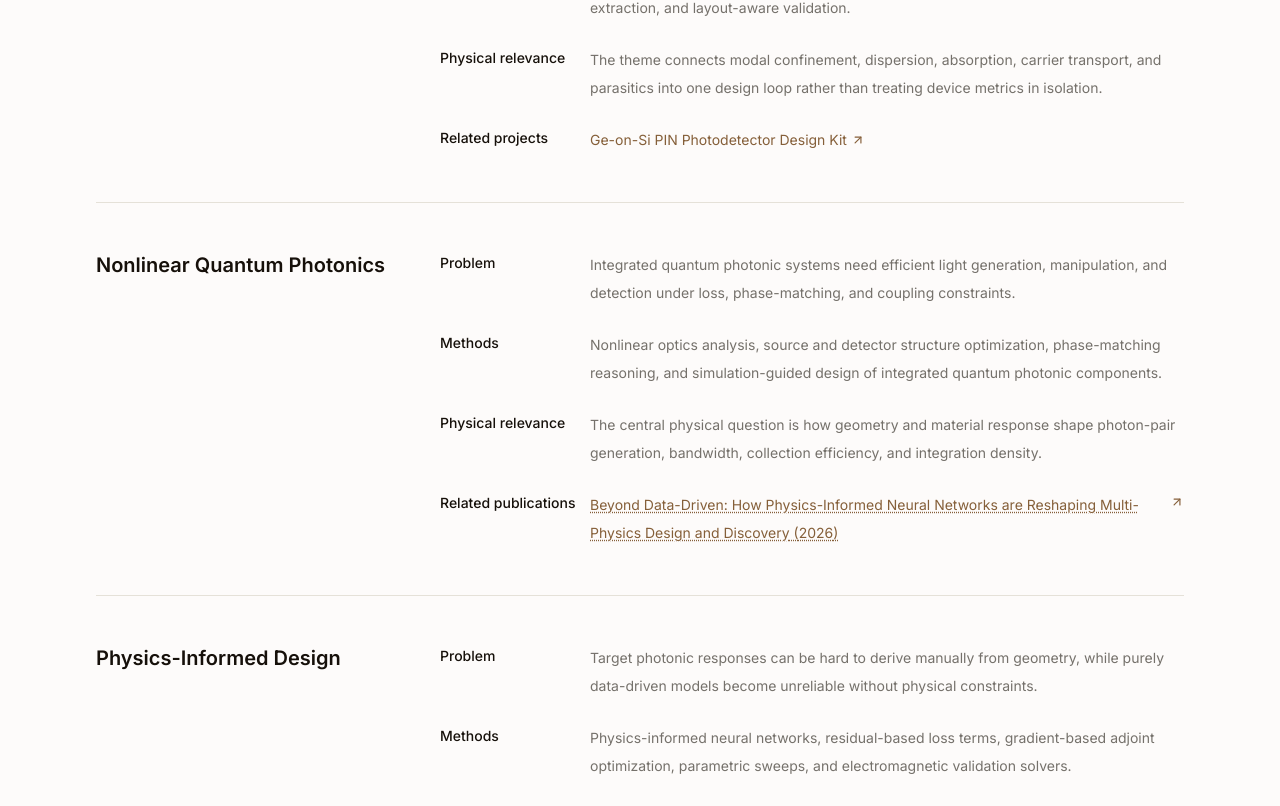
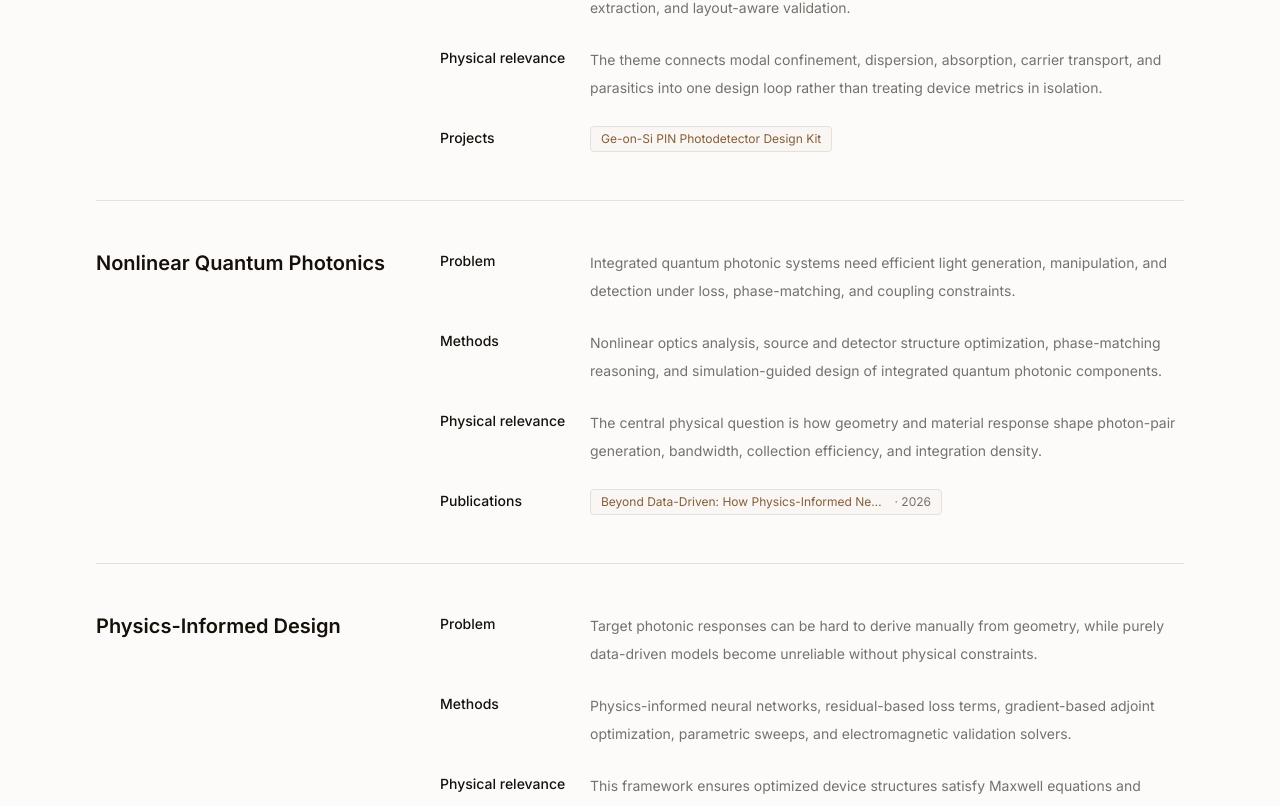
Before and after one commit to iabdul-aal/iabdul-aal.github.io, a Next.js app: page /research in a window 1280 px wide. Shown: the part 714-1520 px from the top of the page. Built offline with nearby package versions, Linux system fonts and the light colour scheme.

Commit message:
refactor: scalable chip pattern sitewide, NanoPhoto Lab IMRE A*STAR restored, remove all self-note comments

```diff
--- a/app/cv/page.tsx
+++ b/app/cv/page.tsx
@@ -41,7 +41,6 @@ export default async function CvPage() {
 
   return (
     <main>
-      {/* Header */}
       <section className="mx-auto max-w-6xl px-5 py-14 sm:px-6 md:py-20 lg:px-8">
         <div className="grid gap-10 lg:grid-cols-[minmax(0,1fr)_18rem]">
           <div className="max-w-3xl">
@@ -85,7 +84,6 @@ export default async function CvPage() {
         </div>
       </section>
 
-      {/* Education */}
       <section className="border-t border-border bg-surface">
         <div className="mx-auto max-w-6xl px-5 py-12 sm:px-6 lg:px-8">
           <h2 className="text-sm font-semibold text-foreground">Education</h2>
@@ -106,7 +104,6 @@ export default async function CvPage() {
         </div>
       </section>
 
-      {/* Research experience */}
       <section className="border-t border-border">
         <div className="mx-auto max-w-6xl px-5 py-12 sm:px-6 lg:px-8">
           <h2 className="text-sm font-semibold text-foreground">Research Experience</h2>
@@ -127,7 +124,6 @@ export default async function CvPage() {
         </div>
       </section>
 
-      {/* Publications — summary only, full list on /publications */}
       <section className="border-t border-border bg-surface">
         <div className="mx-auto max-w-6xl px-5 py-12 sm:px-6 lg:px-8">
           <div className="flex items-center justify-between">
@@ -157,7 +153,6 @@ export default async function CvPage() {
         </div>
       </section>
 
-      {/* Methods & tools — canonical location */}
       <section className="border-t border-border">
         <div className="mx-auto max-w-6xl px-5 py-12 sm:px-6 lg:px-8">
           <h2 className="text-sm font-semibold text-foreground">Methods and Tools</h2>
@@ -171,7 +166,6 @@ export default async function CvPage() {
         </div>
       </section>
 
-      {/* PDF embed */}
       <section className="border-t border-border bg-surface">
         <div className="mx-auto max-w-6xl px-5 py-12 sm:px-6 lg:px-8">
           <h2 className="mb-6 text-sm font-semibold text-foreground">PDF Preview</h2>
--- a/app/materials/page.tsx
+++ b/app/materials/page.tsx
@@ -50,7 +50,6 @@ export default async function MaterialsPage() {
 
   return (
     <main>
-      {/* Hero Section */}
       <section className="mx-auto max-w-6xl px-5 py-14 sm:px-6 md:py-20 lg:px-8">
         <div className="max-w-3xl">
           <p className="text-sm font-medium text-muted-foreground">Materials</p>
@@ -63,7 +62,6 @@ export default async function MaterialsPage() {
         </div>
       </section>
 
-      {/* Dynamic Resource Collections */}
       <section className="border-t border-border bg-surface">
         <div className="mx-auto max-w-6xl px-5 py-14 sm:px-6 lg:px-8">
           <h2 className="text-xl font-semibold text-foreground">Technical Resources</h2>
@@ -122,7 +120,6 @@ export default async function MaterialsPage() {
         </div>
       </section>
 
-      {/* Medium Articles */}
       {mediumArticles.length > 0 && (
         <section className="border-t border-border">
           <div className="mx-auto max-w-6xl px-5 py-14 sm:px-6 lg:px-8">
@@ -197,7 +194,6 @@ export default async function MaterialsPage() {
         </section>
       )}
 
-      {/* Chronological Talks List */}
       <section className="mx-auto max-w-6xl px-5 py-14 sm:px-6 lg:px-8">
         <h2 className="text-xl font-semibold text-foreground">Chronological Sessions</h2>
         <p className="mt-2 text-sm text-muted-foreground">
--- a/app/page.tsx
+++ b/app/page.tsx
@@ -41,7 +41,6 @@ export default async function Home() {
     <main>
       <script type="application/ld+json" dangerouslySetInnerHTML={{ __html: JSON.stringify(jsonLd) }} />
 
-      {/* Hero */}
       <section className="mx-auto grid max-w-6xl gap-10 px-5 py-16 sm:px-6 md:grid-cols-[minmax(0,1fr)_13rem] md:items-start md:py-24 lg:px-8">
         <div className="max-w-2xl">
           <p className="text-sm font-medium text-muted-foreground">{identity.shortTitle}</p>
@@ -86,7 +85,6 @@ export default async function Home() {
         </div>
       </section>
 
-      {/* Research summary */}
       <section className="border-y border-border bg-surface">
         <div className="mx-auto grid max-w-6xl gap-8 px-5 py-12 sm:px-6 md:grid-cols-[16rem_minmax(0,1fr)] lg:px-8">
           <div>
@@ -120,7 +118,6 @@ export default async function Home() {
         </div>
       </section>
 
-      {/* Featured project */}
       <section className="mx-auto max-w-6xl px-5 py-16 sm:px-6 lg:px-8">
         <div className="grid gap-8 md:grid-cols-[16rem_minmax(0,1fr)]">
           <div>
@@ -164,7 +161,6 @@ export default async function Home() {
         </div>
       </section>
 
-      {/* Selected publications */}
       <section className="border-y border-border bg-surface">
         <div className="mx-auto grid max-w-6xl gap-8 px-5 py-16 sm:px-6 md:grid-cols-[16rem_minmax(0,1fr)] lg:px-8">
           <div>
@@ -181,7 +177,6 @@ export default async function Home() {
         </div>
       </section>
 
-      {/* Recent activity */}
       <section className="mx-auto grid max-w-6xl gap-8 px-5 py-16 sm:px-6 md:grid-cols-[16rem_minmax(0,1fr)] lg:px-8">
         <div>
           <h2 className="text-sm font-semibold text-foreground">Recent Activity</h2>
--- a/app/publications/page.tsx
+++ b/app/publications/page.tsx
@@ -80,7 +80,6 @@ export default async function PublicationsPage() {
         </div>
       </section>
 
-      {/* Google Scholar metrics strip */}
       <section className="border-y border-border bg-surface">
         <div className="mx-auto max-w-6xl px-5 py-6 sm:px-6 lg:px-8">
           <div className="flex flex-wrap items-center justify-between gap-4">
--- a/app/research/page.tsx
+++ b/app/research/page.tsx
@@ -1,5 +1,4 @@
 import Link from "next/link"
-import { ArrowUpRight } from "lucide-react"
 import { researchThemes } from "@/lib/academic-content"
 import { getProjectsForTheme } from "@/lib/database"
 import { loadPublications } from "@/lib/publications"
@@ -63,16 +62,16 @@ export default async function ResearchPage() {
 
                     {themeProjects.length > 0 && (
                       <div className="grid gap-1.5 sm:grid-cols-[9rem_minmax(0,1fr)]">
-                        <dt className="text-sm font-medium text-foreground pt-0.5">Related projects</dt>
-                        <dd className="flex flex-wrap gap-3 text-sm leading-7">
+                        <dt className="text-sm font-medium text-foreground pt-0.5">Projects</dt>
+                        <dd className="flex flex-wrap gap-2">
                           {themeProjects.map((project) => (
                             <Link
                               key={project.id}
                               href={`/projects#${project.id}`}
-                              className="inline-flex items-center gap-1 text-accent hover:text-accent-strong transition-colors"
+                              className="inline-block max-w-[16rem] truncate rounded border border-border bg-surface px-2.5 py-1 text-xs text-accent hover:border-accent hover:bg-card transition-colors"
+                              title={project.title}
                             >
                               {project.title}
-                              <ArrowUpRight className="h-3.5 w-3.5" />
                             </Link>
                           ))}
                         </dd>
@@ -81,16 +80,17 @@ export default async function ResearchPage() {
 
                     {themePublications.length > 0 && (
                       <div className="grid gap-1.5 sm:grid-cols-[9rem_minmax(0,1fr)]">
-                        <dt className="text-sm font-medium text-foreground pt-0.5">Related publications</dt>
-                        <dd className="flex flex-col gap-2 text-sm leading-7">
+                        <dt className="text-sm font-medium text-foreground pt-0.5">Publications</dt>
+                        <dd className="flex flex-wrap gap-2">
                           {themePublications.map((pub) => (
                             <Link
                               key={pub.id}
                               href={`/publications#${pub.id}`}
-                              className="inline-flex items-start gap-1 text-accent hover:text-accent-strong transition-colors"
+                              className="inline-flex max-w-[22rem] items-baseline gap-1.5 truncate rounded border border-border bg-surface px-2.5 py-1 text-xs text-accent hover:border-accent hover:bg-card transition-colors"
+                              title={pub.title}
                             >
-                              <span className="underline decoration-dotted underline-offset-2">{pub.title} ({pub.year})</span>
-                              <ArrowUpRight className="h-3.5 w-3.5 shrink-0 mt-1" />
+                              <span className="truncate">{pub.title}</span>
+                              <span className="shrink-0 text-muted-foreground">· {pub.year}</span>
                             </Link>
                           ))}
                         </dd>
--- a/components/publications-list.tsx
+++ b/components/publications-list.tsx
@@ -63,8 +63,7 @@ export function PublicationsList({ publications, compact = false }: Publications
               )}
 
               {publication.relatedThemes && publication.relatedThemes.length > 0 && (
-                <div className="mt-3 flex flex-wrap items-center gap-2 text-xs">
-                  <span className="text-muted-foreground">Topics:</span>
+                <div className="mt-3 flex flex-wrap gap-2">
                   {publication.relatedThemes.map((themeId) => {
                     const theme = researchThemes.find((t) => t.id === themeId)
                     if (!theme) return null
@@ -72,7 +71,8 @@ export function PublicationsList({ publications, compact = false }: Publications
                       <Link
                         key={themeId}
                         href={`/research#${themeId}`}
-                        className="rounded-md border border-border bg-surface px-2 py-0.5 text-accent hover:border-accent hover:text-accent-strong transition-colors"
+                        className="inline-block max-w-[16rem] truncate rounded border border-border bg-surface px-2.5 py-1 text-xs text-accent hover:border-accent hover:bg-card transition-colors"
+                        title={theme.title}
                       >
                         {theme.title}
                       </Link>
@@ -82,8 +82,7 @@ export function PublicationsList({ publications, compact = false }: Publications
               )}
 
               {publication.relatedProjects && publication.relatedProjects.length > 0 && (
-                <div className="mt-2 flex flex-wrap items-center gap-2 text-xs">
-                  <span className="text-muted-foreground">Projects:</span>
+                <div className="mt-2 flex flex-wrap gap-2">
                   {publication.relatedProjects.map((projectId) => {
                     const project = projects.find((p) => p.id === projectId)
                     if (!project) return null
@@ -91,7 +90,8 @@ export function PublicationsList({ publications, compact = false }: Publications
                       <Link
                         key={projectId}
                         href={`/projects#${projectId}`}
-                        className="rounded-md border border-border bg-surface px-2 py-0.5 text-accent hover:border-accent hover:text-accent-strong transition-colors"
+                        className="inline-block max-w-[16rem] truncate rounded border border-border bg-surface px-2.5 py-1 text-xs text-accent hover:border-accent hover:bg-card transition-colors"
+                        title={project.title}
                       >
                         {project.title}
                       </Link>
```
Also changed, not shown: app/projects/page.tsx (+8 -7 lines).
